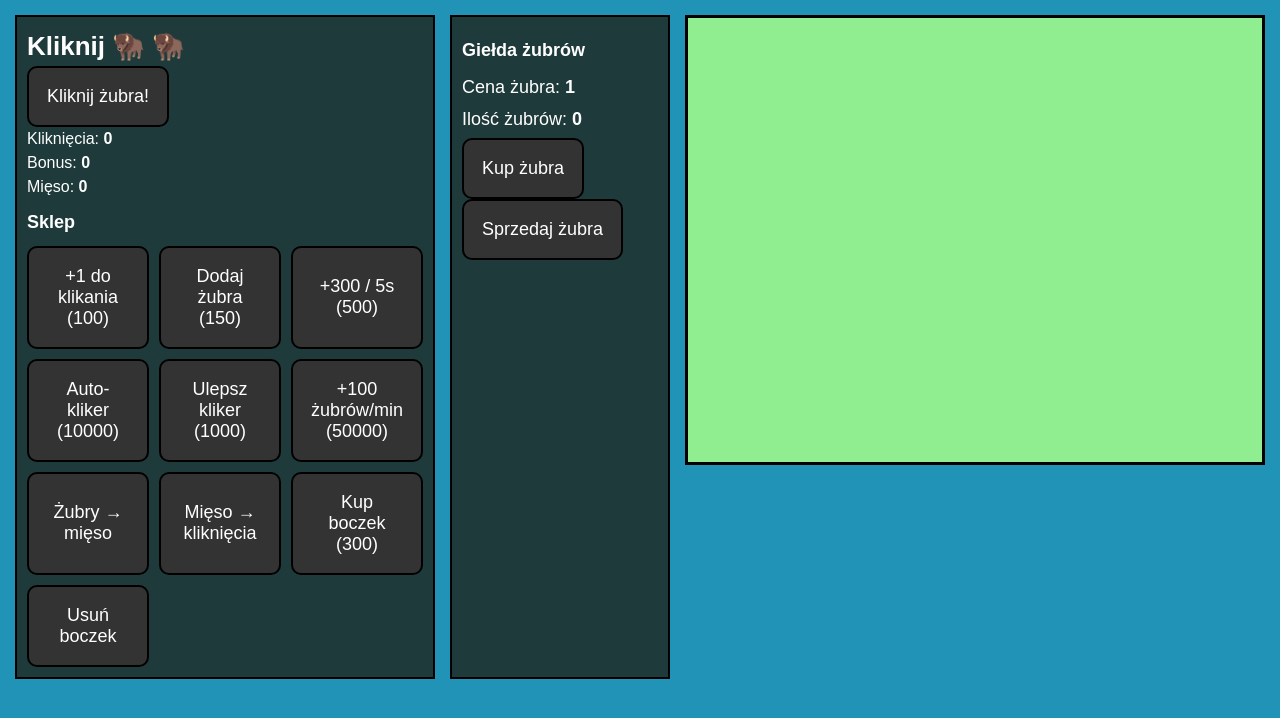
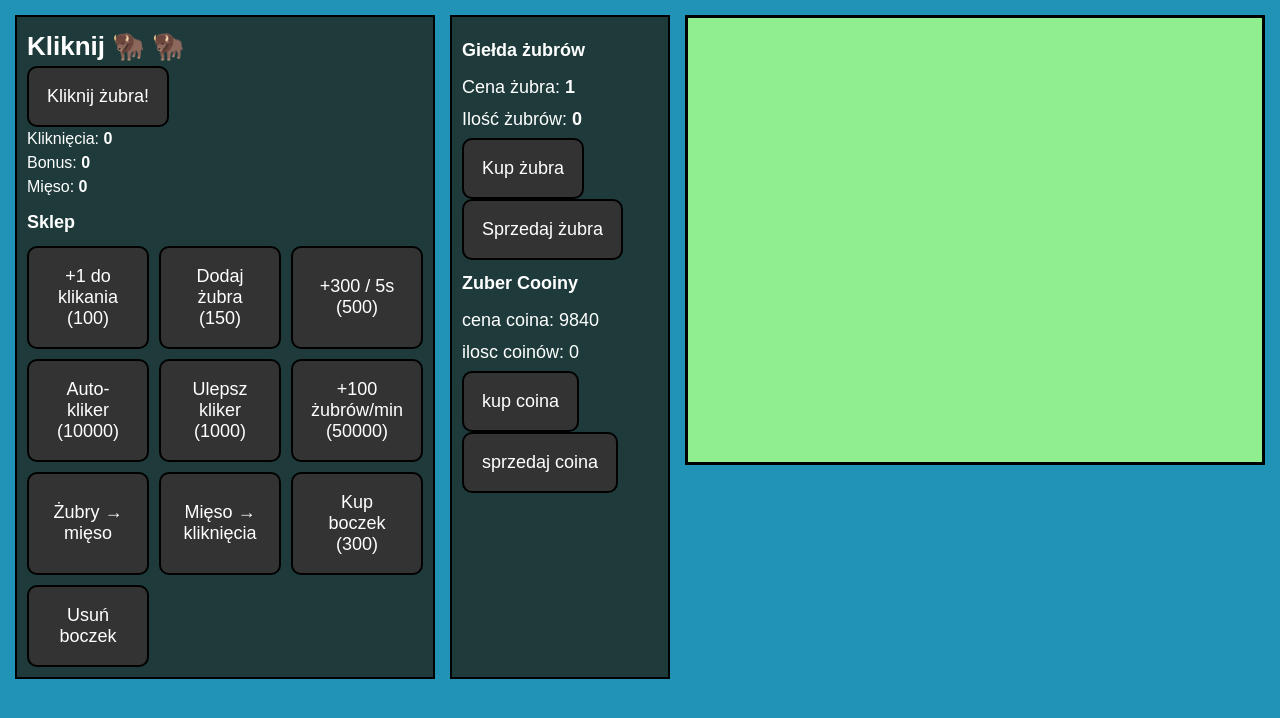
Before and after one commit to jeremiP-hue/kliker, a React (Vite) app: page / in a window 1280 px wide. Shown: the top 718 px of the page. Built offline with nearby package versions, Linux system fonts and the light colour scheme.

Commit message:
1.3.0 the coin update

```diff
--- a/src/App.jsx
+++ b/src/App.jsx
@@ -2,37 +2,62 @@ import { useState, useEffect } from "react";
 import GameView from "./GameView";
 
 const App = () => {
-  // ===================== KLIKACZ =====================
-  const [klikniecia, setKlikniecia] = useState(0);
-  const [bonusKlik, setBonusKlik] = useState(0);
-  const [mieso, setMieso] = useState(0);
+  // =========================================================
+  // 1) STANY (useState) – czyli "pamięć gry"
+  // =========================================================
 
-  const [zubry, setZubry] = useState([]);
-  const [boczek, setBoczek] = useState([]);
+  // ---------- KLIKACZ / WALUTY ----------
+  const [klikniecia, setKlikniecia] = useState(0);     // główna waluta gry
+  const [bonusKlik, setBonusKlik] = useState(0);       // ile dodatkowych kliknięć dostajesz do każdego kliku
+  const [mieso, setMieso] = useState(0);               // mięso zbierane z usuwania żubrów
 
-  const [tytl, setTytl] = useState("Kliknij 🦬");
+  // ---------- OBIEKTY NA EKRANIE ----------
+  const [zubry, setZubry] = useState([]);              // lista żubrów (każdy ma id, x, y)
+  const [boczek, setBoczek] = useState([]);            // lista boczków (też id, x, y)
 
-  const [koszt1, setKoszt1] = useState(100);
-  const [koszt3, setKoszt3] = useState(500);
-  const [koszt4, setKoszt4] = useState(10000);
-  const [koszt5, setKoszt5] = useState(50000);
-  const [koszt7, setKoszt7] = useState(1000);
-  const [kosztBoczek, setKosztBoczek] = useState(300);
-  const [poziomKlikera, setPoziomKlikera] = useState(1000);
+  // ---------- UI / TEKST ----------
+  const [tytl, setTytl] = useState("Kliknij 🦬");      // tytuł / nagłówek gry
+
+  // ---------- SKLEP: KOSZTY / ULEPSZENIA ----------
+  const [koszt1, setKoszt1] = useState(100);           // koszt kupna bonusKlik +1
+  const [koszt3, setKoszt3] = useState(500);           // koszt "300 co 5s"
+  const [koszt4, setKoszt4] = useState(10000);         // koszt autoklikera
+  const [koszt5, setKoszt5] = useState(50000);         // koszt "100 żubrów co minutę"
+  const [koszt7, setKoszt7] = useState(1000);          // koszt ulepszenia szybkości autoklikera
+  const [kosztBoczek, setKosztBoczek] = useState(300); // koszt boczku
+  const [poziomKlikera, setPoziomKlikera] = useState(1000); // co ile ms działa autokliker (mniej = szybciej)
+
+  // (wygląda na niewykorzystane – nie używasz tego nigdzie)
   const [stoZubrowAktywny, setStoZubrowAktywny] = useState(false);
 
-  // ===================== GIEŁDA =====================
-  const [cena, setCena] = useState(10);
-  const [zuberki, setZuberki] = useState(0);
+  // ---------- GIEŁDA ----------
+  const [cena, setCena] = useState(10);                // cena żubra na giełdzie (zmienia się co 200ms)
+  const [zuberki, setZuberki] = useState(0);            // ile masz żubrów giełdowych
 
-  // ===================== FUNKCJE =====================
+  // ---------- COIN ----------
+  const [cena_coina, setCena_coina] = useState(10000); // cena coina (zmienia się co 300ms)
+  const [iloscCinuw, setiloscCinuw] = useState(0);      // ile masz coinów
+
+  // =========================================================
+  // 2) FUNKCJE POMOCNICZE – dodawanie rzeczy / kliknięcie
+  // =========================================================
+
+  // klik = 1 + bonusKlik
   const dodajKlik = () => setKlikniecia(k => k + 1 + bonusKlik);
 
+  // dodaje żubra do listy z losową pozycją
   const dodajZubra = () =>
     setZubry(z => [...z, { id: Math.random(), x: Math.random() * 80, y: Math.random() * 80 }]);
+
+  // dodaje boczek do listy z losową pozycją
   const dodajBoczek = () =>
     setBoczek(b => [...b, { id: Math.random(), x: Math.random() * 80, y: Math.random() * 80 }]);
 
+  // =========================================================
+  // 3) ANTY-CHEAT / KLAWISZE (useEffect + eventListener)
+  // =========================================================
+
+  // Enter -> alert
   useEffect(() => {
     const handleEnter = (e) => {
       if (e.key === "Enter") {
@@ -41,26 +66,26 @@ const App = () => {
     };
 
     window.addEventListener("keydown", handleEnter);
-
-    return () => {
-      window.removeEventListener("keydown", handleEnter);
-    };
+    return () => window.removeEventListener("keydown", handleEnter);
   }, []);
 
+  // f -> ustaw kliknięcia na 100000 (to jest tak naprawdę cheat)
   useEffect(() => {
-    const handleEnter = (e) => {
+    const handleF = (e) => {
       if (e.key === "f") {
-        setKlikniecia(100000)
+        setKlikniecia(100000);
       }
     };
 
-    window.addEventListener("keydown", handleEnter);
-
-    return () => {
-      window.removeEventListener("keydown", handleEnter);
-    };
+    window.addEventListener("keydown", handleF);
+    return () => window.removeEventListener("keydown", handleF);
   }, []);
 
+  // =========================================================
+  // 4) SKLEP / ULEPSZENIA – co kupujesz za kliknięcia/mięso
+  // =========================================================
+
+  // BONUS: +1 do bonusKlik, rośnie koszt
   const kupBonusKlik = () => {
     if (klikniecia >= koszt1) {
       setKlikniecia(k => k - koszt1);
@@ -69,6 +94,7 @@ const App = () => {
     }
   };
 
+  // kup żubra za 150 kliknięć (po prostu dodaje żubra na ekran)
   const kupZubraKlik = () => {
     if (klikniecia >= 150) {
       setKlikniecia(k => k - 150);
@@ -76,6 +102,7 @@ const App = () => {
     }
   };
 
+  // co 5s +300 kliknięć (UWAGA: setInterval się nigdy nie czyści)
   const klik300co5s = () => {
     if (klikniecia >= koszt3) {
       setKlikniecia(k => k - koszt3);
@@ -84,6 +111,7 @@ const App = () => {
     }
   };
 
+  // autokliker: co "poziomKlikera" ms dodaje 1 + bonusKlik (UWAGA: setInterval też się nigdy nie czyści)
   const autoKliker = () => {
     if (klikniecia >= koszt4) {
       setKlikniecia(k => k - koszt4);
@@ -92,6 +120,7 @@ const App = () => {
     }
   };
 
+  // ulepszenie autoklikera: zmniejsza ms o 50 (czyli szybciej), do minimum 50
   const ulepszKliker = () => {
     if (klikniecia >= koszt7 && poziomKlikera > 50) {
       setKlikniecia(k => k - koszt7);
@@ -100,24 +129,30 @@ const App = () => {
     }
   };
 
+  // co minutę dodaje 100 żubrów (UWAGA: też interval bez czyszczenia)
   const stoZubrow = () => {
     if (klikniecia >= koszt5) {
       setKlikniecia(k => k - koszt5);
       setKoszt5(k => k + 10000);
       setInterval(() => {
-        for (let i = 0; i < 100; i++) { dodajZubra(); }
-      }, 60000);;
+        for (let i = 0; i < 100; i++) dodajZubra();
+      }, 60000);
     }
   };
 
+  // usuwa wszystkie żubry, daje mięso: 10 za sztukę
   const usunZubry = () => {
     setMieso(m => m + zubry.length * 10);
     setZubry([]);
   };
+
+  // zamienia mięso na kliknięcia: 1 mięso = 16 kliknięć
   const zamienMieso = () => {
     setKlikniecia(k => k + mieso * 16);
     setMieso(0);
   };
+
+  // kup boczek za mięso: -kosztBoczek mięsa, +2 bonusKlik, koszt rośnie, dodaje obiekt boczku
   const kupBoczek = () => {
     if (mieso >= kosztBoczek) {
       setMieso(m => m - kosztBoczek);
@@ -126,59 +161,114 @@ const App = () => {
       dodajBoczek();
     }
   };
+
+  // usuwa boczki i dodatkowo daje bonusKlik = + liczba boczków
   const usunBoczek = () => {
     setBonusKlik(b => b + boczek.length);
     setBoczek([]);
   };
 
-  // ===================== GIEŁDA =====================
+  // =========================================================
+  // 5) GIEŁDA – kupno/sprzedaż żubrów po zmiennej cenie
+  // =========================================================
+
   const kupZubraGielda = () => {
     if (klikniecia >= cena) {
       setKlikniecia(k => k - cena);
       setZuberki(z => z + 1);
-    } else alert("Za mało kliknięć na zakup żubra!");
+    } else {
+      alert("Za mało kliknięć na zakup żubra!");
+    }
   };
 
   const sprzedajZubraGielda = () => {
     if (zuberki > 0) {
       setZuberki(z => z - 1);
       setKlikniecia(k => k + cena);
-    } else alert("Nie masz żubrów do sprzedaży!");
+    } else {
+      alert("Nie masz żubrów do sprzedaży!");
+    }
   };
 
+  // cena żubra zmienia się co 200ms o ±1, min 1
   useEffect(() => {
-    const timer = setInterval(() => setCena(c => Math.max(1, c + (Math.random() < 0.5 ? -1 : 1))), 200);
+    const timer = setInterval(() => {
+      setCena(c => Math.max(1, c + (Math.random() < 0.5 ? -1 : 1)));
+    }, 200);
+
     return () => clearInterval(timer);
   }, []);
 
-  // ===================== RUCH ŻUBRÓW I BOCZKÓW =====================
+  // =========================================================
+  // 6) COINY – kupno/sprzedaż (tu masz błąd w kupowaniu)
+  // =========================================================
+
+  // UWAGA: tu masz literówkę-logiczny błąd:
+  // robisz setKlikniecia(k => k + cena_coina) – czyli DODAJESZ zamiast ODJĄĆ przy zakupie.
+  const kupcoina = () => {
+    if (klikniecia >= cena_coina) {
+      setKlikniecia(k => k + cena_coina); // <-- powinno być: k - cena_coina
+      setiloscCinuw(z => z + 1);
+    } else {
+      alert("lie masz mamony🪙🪙🪙🦬🦬🦬");
+    }
+  };
+
+  const sprzedajCoina = () => {
+    if (iloscCinuw > 0) {
+      setiloscCinuw(c => c - 1);
+      setKlikniecia(k => k + cena_coina);
+    } else {
+      alert("nie masz coinów🪙🪙🪙🪙🪙🪙🪙");
+    }
+  };
+
+  // cena coina zmienia się co 300ms o mieszankę ±400 ±40 ±4
+  useEffect(() => {
+    const timer = setInterval(() => {
+      const wynik = Math.random() > 0.5 ? -400 : 400;
+      const wynik2 = Math.random() > 0.5 ? -40 : 40;
+      const wynik3 = Math.random() < 0.5 ? -4 : 4;
+
+      setCena_coina(c => c + wynik + wynik2 + wynik3);
+      if (cena_coina < 1) {
+        setCena_coina(200);
+      }
+    }, 300);
+
+    return () => clearInterval(timer);
+  }, []);
+
+  // =========================================================
+  // 7) RUCH ŻUBRÓW I BOCZKÓW – co 2s losujesz nowe pozycje
+  // =========================================================
+
   useEffect(() => {
     const timer = setInterval(() => {
       setZubry(z =>
-        z.map(zz => ({
-          ...zz,
-          x: Math.random() * 80,
-          y: Math.random() * 80,
-        }))
+        z.map(zz => ({ ...zz, x: Math.random() * 80, y: Math.random() * 80 }))
       );
       setBoczek(b =>
-        b.map(bb => ({
-          ...bb,
-          x: Math.random() * 80,
-          y: Math.random() * 80,
-        }))
+        b.map(bb => ({ ...bb, x: Math.random() * 80, y: Math.random() * 80 }))
       );
-    }, 2000); // co 2 sekundy losowa pozycja
+    }, 2000);
+
     return () => clearInterval(timer);
   }, []);
 
-  // ===================== WYGRANA =====================
+  // =========================================================
+  // 8) WYGRANA – warunek końca gry
+  // =========================================================
+
   useEffect(() => {
     if (klikniecia >= 1_000_000_000 && mieso >= 200_000) {
       alert("🏆 WYGRAŁEŚ GRĘ! Jesteś królem żubrów! 🦬👑");
     }
   }, [klikniecia, mieso]);
 
+  // =========================================================
+  // 9) RENDER – przekazujesz wszystko do GameView
+  // =========================================================
 
   return (
     <GameView
@@ -209,6 +299,10 @@ const App = () => {
       zuberki={zuberki}
       kupZubraGielda={kupZubraGielda}
       sprzedajZubraGielda={sprzedajZubraGielda}
+      cena_coina={cena_coina}
+      iloscCinuw={iloscCinuw}
+      kupcoina={kupcoina}
+      sprzedajCoina={sprzedajCoina}
     />
   );
 };
--- a/src/GameView.jsx
+++ b/src/GameView.jsx
@@ -1,18 +1,23 @@
 import "./App.css";
 
 const GameView = ({
+  // ----------- DANE (wartości do wyświetlenia) -----------
   tytl,
   klikniecia,
   bonusKlik,
   mieso,
   zubry,
   boczek,
+
+  // ----------- DANE (koszty) -----------
   koszt1,
   koszt3,
   koszt4,
   koszt5,
   koszt7,
   kosztBoczek,
+
+  // ----------- AKCJE (funkcje z App.js) -----------
   dodajKlik,
   kupBonusKlik,
   kupZubraKlik,
@@ -24,29 +29,40 @@ const GameView = ({
   zamienMieso,
   kupBoczek,
   usunBoczek,
+
+  // ----------- GIEŁDA -----------
   cena,
   zuberki,
   kupZubraGielda,
   sprzedajZubraGielda,
+
+  // ----------- COIN -----------
+  cena_coina,
+  iloscCinuw,
+  kupcoina,
+  sprzedajCoina
 }) => {
   return (
     <div className="app-wrapper">
-      {/* PANEL KLIKACZA */}
+
+      {/* 1) PANEL KLIKACZA = główny panel gry */}
       <div className="panel klikacz">
         <h1>{tytl} 🦬</h1>
 
+        {/* Kliknięcie = woła funkcję z App.js */}
         <button className="big-btn main" onClick={dodajKlik}>
           Kliknij żubra!
         </button>
 
+        {/* Statystyki = tylko wyświetlanie */}
         <div className="stats">
           <div className="stat-line">Kliknięcia: <b>{klikniecia}</b></div>
           <div className="stat-line">Bonus: <b>{bonusKlik}</b></div>
           <div className="stat-line">Mięso: <b>{mieso}</b></div>
         </div>
 
+        {/* Sklep = przyciski które wywołują akcje */}
         <h2>Sklep</h2>
-
         <div className="shop-grid">
           <button className="big-btn" onClick={kupBonusKlik}>
             +1 do klikania<br />({koszt1})
@@ -90,8 +106,8 @@ const GameView = ({
         </div>
       </div>
 
-      {/* PANEL GIEŁDY */}
-      <div className="panel gielda">
+      {/* 2) PANEL GIEŁDY = handel */}
+      <div className="panel">
         <h2>Giełda żubrów</h2>
         <p>Cena żubra: <b>{cena}</b></p>
         <p>Ilość żubrów: <b>{zuberki}</b></p>
@@ -103,9 +119,16 @@ const GameView = ({
         <button className="big-btn" onClick={sprzedajZubraGielda}>
           Sprzedaj żubra
         </button>
+
+        <h2>Zuber Cooiny</h2>
+        <p>cena coina: {cena_coina}</p>
+        <p>ilosc coinów: {iloscCinuw}</p>
+
+        <button className="big-btn" onClick={kupcoina}>kup coina</button>
+        <button className="big-btn" onClick={sprzedajCoina}>sprzedaj coina</button>
       </div>
 
-      {/* ARENA */}
+      {/* 3) ARENA = miejsce gdzie latają emoji */}
       <div className="arena">
         {zubry.map((z) => (
           <span
@@ -117,8 +140,6 @@ const GameView = ({
           </span>
         ))}
 
-
-      </div>
         {boczek.map((b) => (
           <span
             key={b.id}
@@ -129,6 +150,7 @@ const GameView = ({
           </span>
         ))}
       </div>
+    </div>
   );
 };
 
```
Also changed, not shown: src/App.css (line endings or trailing spaces), 1 other file (tests, documents, lock files or other folders). Lines whose indentation alone changed are shown as unchanged.
